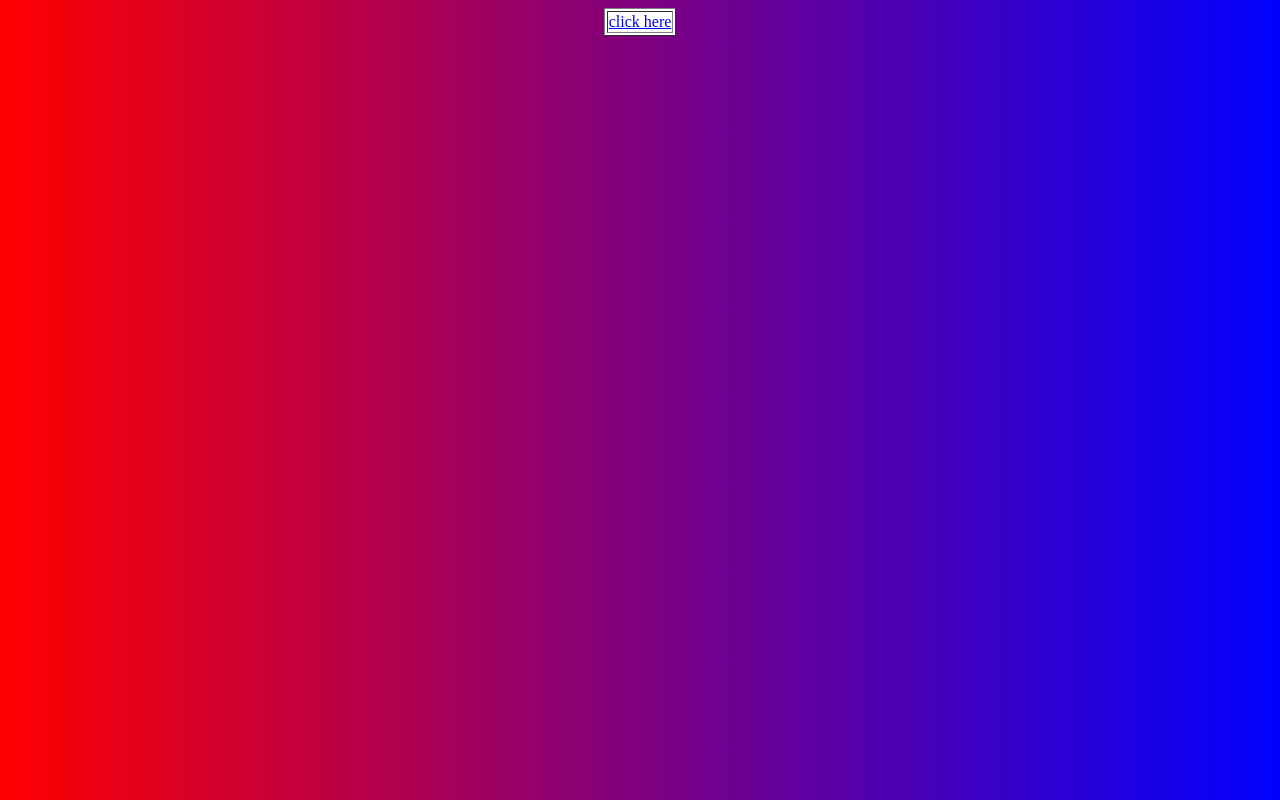
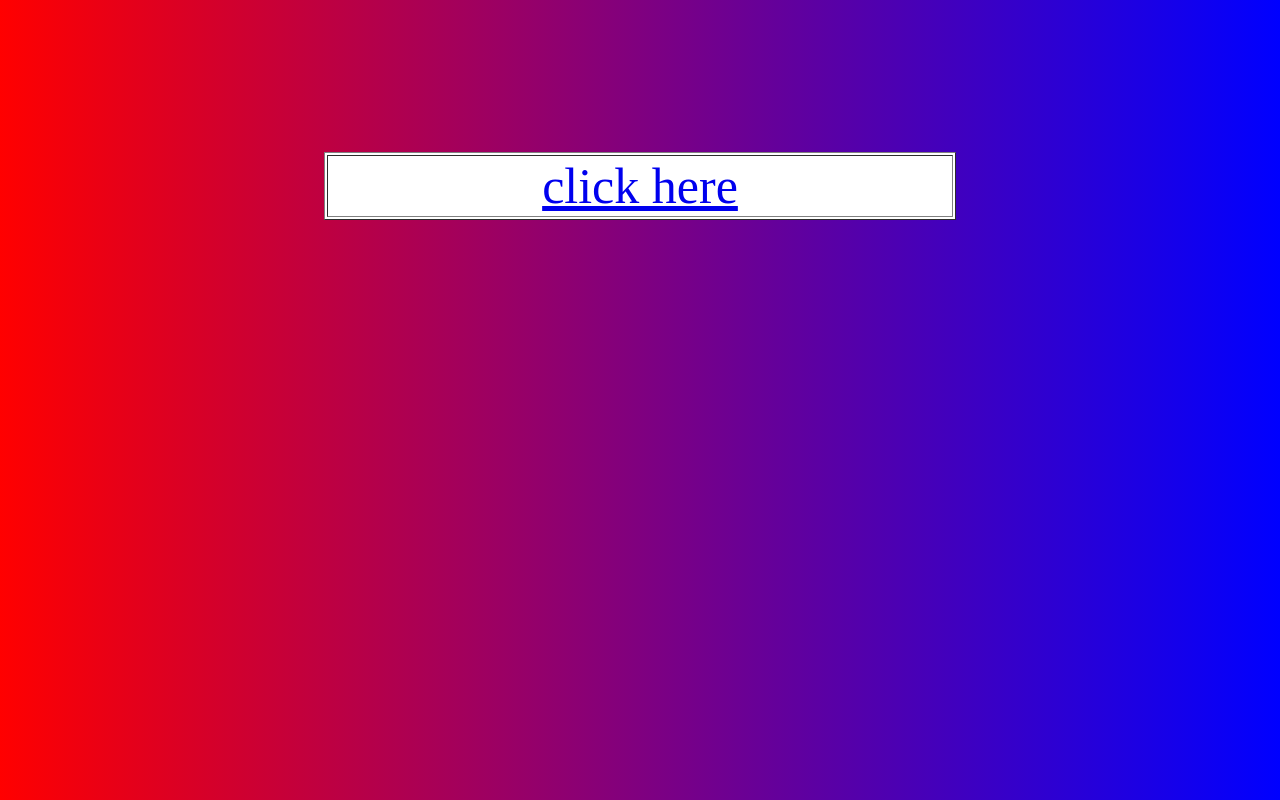
Before and after one commit to Melloneeth/bio-website, a plain HTML site: page index.html in a window 1280 px wide. Drawn offline with Linux system fonts and the light colour scheme.

Commit message:
Update index.html

```diff
--- a/index.html
+++ b/index.html
@@ -4,14 +4,24 @@
     <meta charset="utf-8">
     <title>Know about me :)</title>
     <style>
-body {
+    table {
+      height: 25%;
+      width: 50%;
+      text-align: center;
+      font-size: 50px;
+
+    }
+
+    body {
   background-image:
  linear-gradient(90deg, red 0%, blue 100%);
 }
     </style>
   </head>
   <body>
-    <center><table border="1px" bgcolor="white" >
+
+        <br><br><br><br><br><br><br><br>
+    <center><table border="1px" bgcolor="white"  >
       <tr>
         <td><a href="rickroll.mp4">click here</a></td>
       </tr>
```
